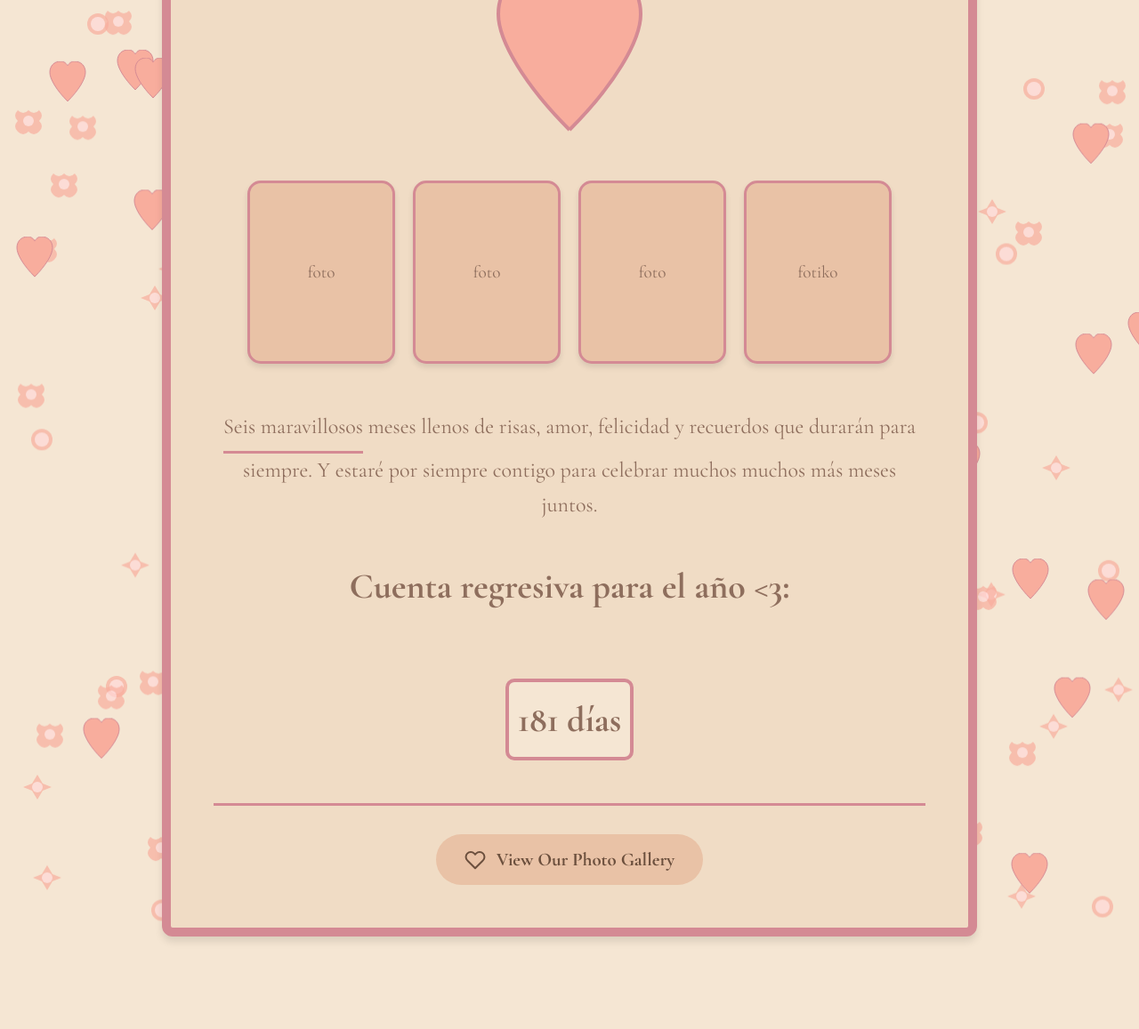
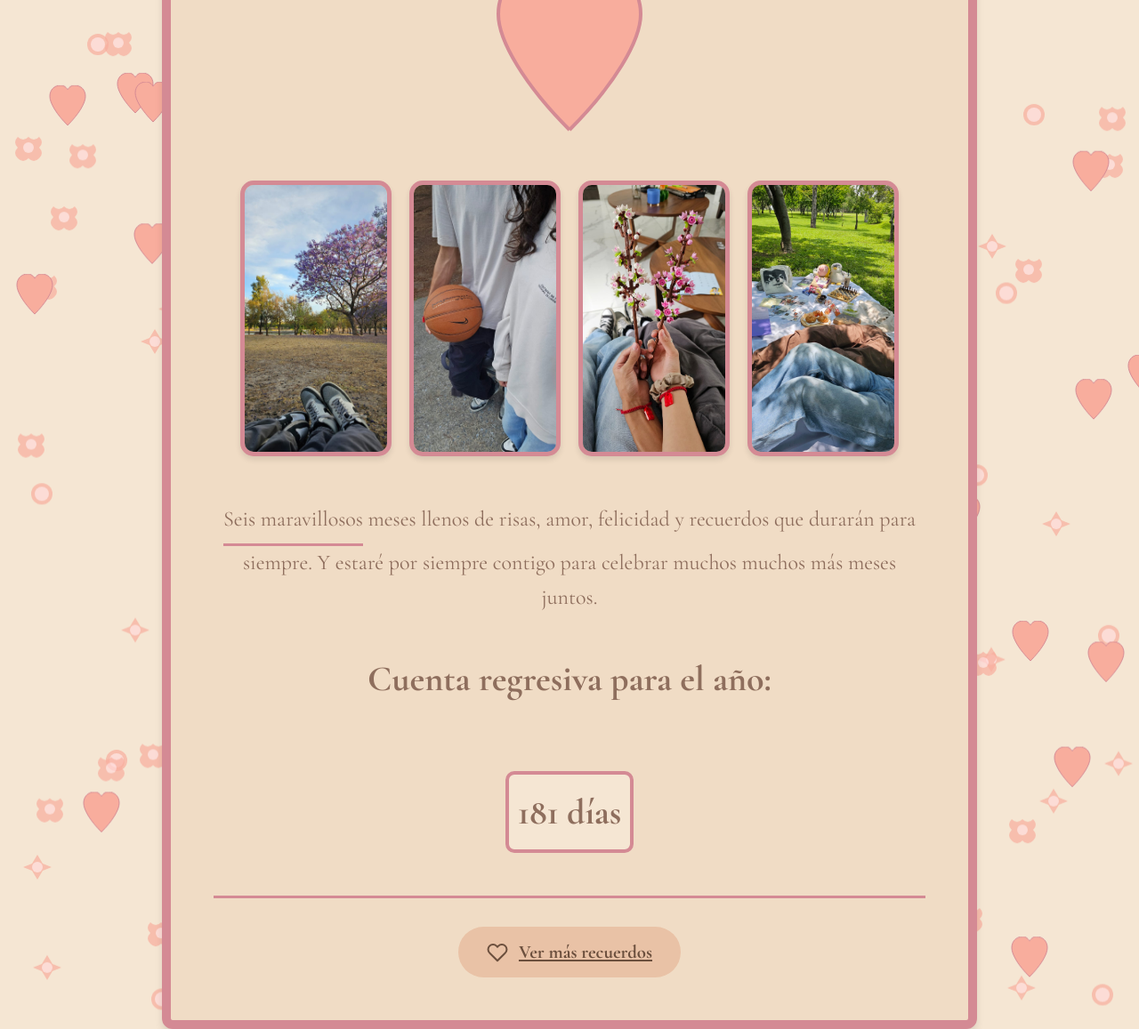
Before and after one commit to Churufuz/.github.io, a plain HTML site: page index.html in a window 1280 px wide. Shown: the part 276-1433 px from the top of the page at 89% size. Before the commit the page ends 1361 px from the top, so only its background shows below. Drawn offline with nearby package versions, Linux system fonts and the light colour scheme.

Commit message:
Update index.html

```diff
--- a/index.html
+++ b/index.html
@@ -3,7 +3,7 @@
 <head>
     <meta charset="UTF-8">
     <meta name="viewport" content="width=device-width, initial-scale=1.0">
-    <title>Happy 6 Months, My Love!</title>
+    <title>Mi felicidad <3</title>
     <link href="https://fonts.googleapis.com/css2?family=Cormorant+Garamond:wght@400;700&display=swap" rel="stylesheet">
     <style>
         body {
@@ -168,7 +168,7 @@
 
         .photo-placeholder {
         width: 160px;
-            height: 200px;
+        height: 300px;
         background-color: #e9c2a6;
         border-radius: 15px;
         display: flex;
@@ -177,8 +177,15 @@
         font-size: 1.2rem;
         color: #8e6e5d;
         box-shadow: 0 4px 6px rgba(0, 0, 0, 0.1);
-            border: 3px solid #d48a94;
+        border: 5px solid #d48a94; /* Changed to less intense dark pink */
         margin-bottom: 20px;
+        overflow: hidden; /* Ensure images do not overflow the container */
+        }
+
+        .photo-placeholder img {
+            width: 100%;
+            height: 100%;
+            object-fit: cover; /* Ensure images cover the container without distortion */
         }
 
         .green-underline {
@@ -233,25 +240,33 @@
             <path d="M50 90 C25 65 10 40 10 25 C10 10 20 0 35 0 C45 0 50 10 50 10 C50 10 55 0 65 0 C80 0 90 10 90 25 C90 40 75 65 50 90" fill="#f8ad9d" stroke="#d48a94" stroke-width="2" />
         </svg>
         <div class="photo-container">
-            <div class="photo-placeholder">foto</div>
-            <div class="photo-placeholder">foto</div>
-            <div class="photo-placeholder">foto</div>
-            <div class="photo-placeholder">fotiko</div>
+            <div class="photo-placeholder">
+                <img src="ily3.jpg" alt="Descripción de la imagen 1">
+            </div>
+            <div class="photo-placeholder">
+                <img src="ily2.jpg" alt="Descripción de la imagen 2">
+            </div>
+            <div class="photo-placeholder">
+                <img src="ily1.jpg" alt="Descripción de la imagen 3">
+            </div>
+            <div class="photo-placeholder">
+                <img src="ily4.jpg" alt="Descripción de la imagen 4">
+            </div>
         </div>
         <p>
             <span class="green-underline">Seis maravillosos</span> meses llenos de risas, amor, felicidad y recuerdos que durarán para siempre.
             Y estaré por siempre contigo para celebrar muchos muchos más meses juntos.
         </p>
         <div class="countdown">
-            <p style="font-size: 2.5rem;">Cuenta regresiva para el año <3:</p>
+            <p style="font-size: 2.5rem;">Cuenta regresiva para el año:</p>
             <p style="font-size: 2.5rem;" id="datetime"></p>
         </div>
-        <button class="button">
+        <a href="gallery.html" class="button">
             <svg xmlns="http://www.w3.org/2000/svg" width="24" height="24" viewBox="0 0 24 24" fill="none" stroke="currentColor" stroke-width="2" stroke-linecap="round" stroke-linejoin="round">
                 <path d="M20.84 4.61a5.5 5.5 0 0 0-7.78 0L12 5.67l-1.06-1.06a5.5 5.5 0 0 0-7.78 7.78l1.06 1.06L12 21.23l7.78-7.78 1.06-1.06a5.5 5.5 0 0 0 0-7.78z"></path>
             </svg>
-            View Our Photo Gallery
-        </button>
+            Ver más recuerdos
+        </a>
     </div>
     <script>
         function createFlower() {
```
Lines whose indentation alone changed are shown as unchanged.
